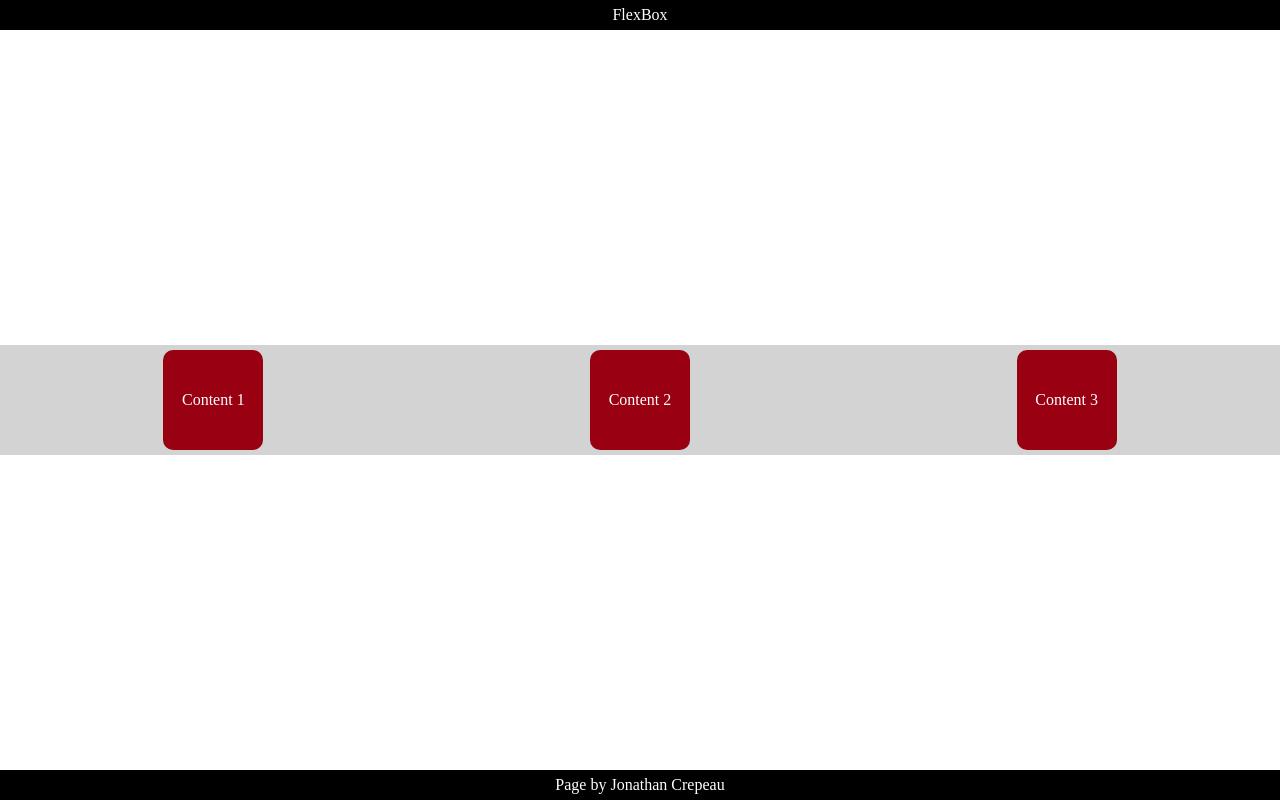
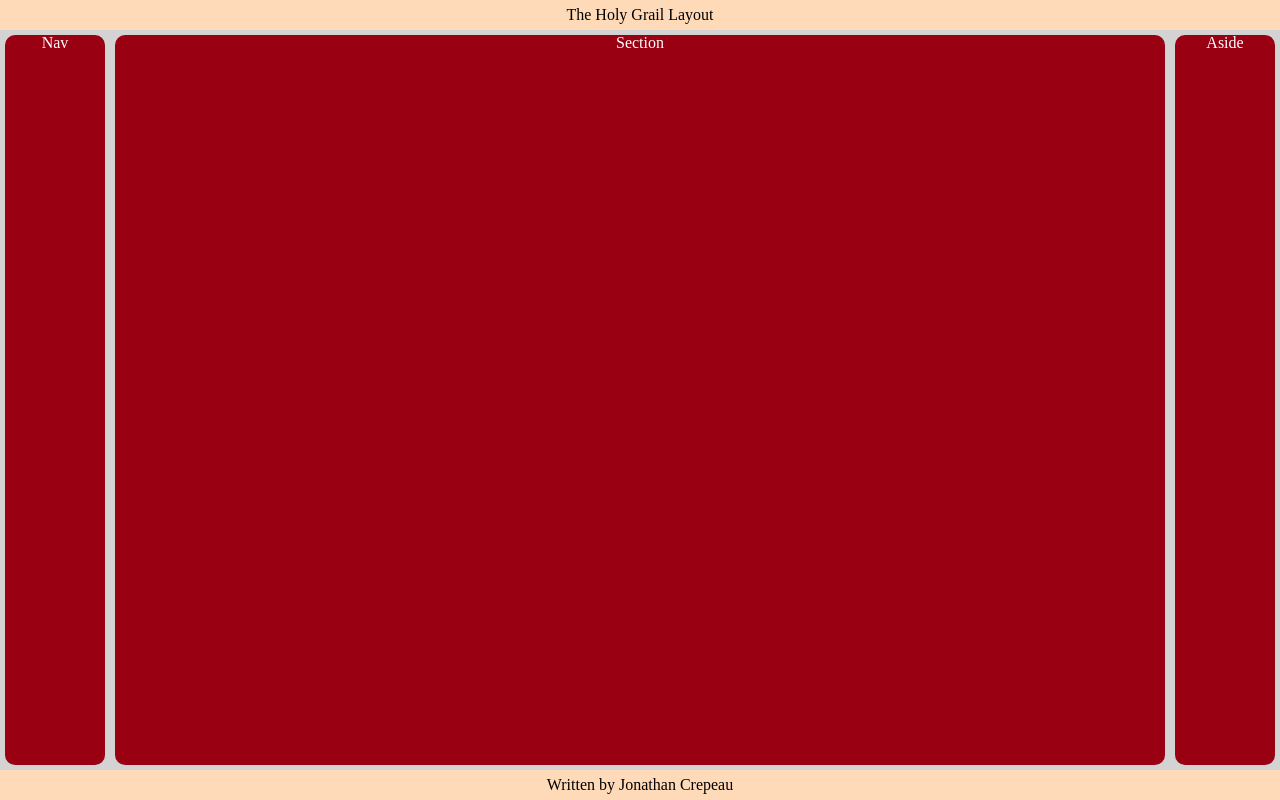
Before and after one commit to jonathan-crepeau/introflex2, a plain HTML site: page index.html in a window 1280 px wide. Drawn offline with Linux system fonts and the light colour scheme.

Commit message:
Holy Grail layout exercise completed

```diff
--- /dev/null
+++ b/holy-grail.css
@@ -0,0 +1,46 @@
+body {
+  min-height: 100vh;
+  margin: 0 auto;
+  display: flex;
+  flex-flow: column nowrap;
+  justify-content: space-between;
+}
+
+header, footer {
+  width: 100%;
+  height: 30px;
+  background: peachpuff;
+  text-align: center;
+  line-height: 30px;
+}
+
+main {
+  flex-grow: 1;
+  background: #D3D3D3;
+  display: flex;
+  justify-content: space-around;
+}
+
+nav, section, aside {
+  background: #990012;
+  flex-basis: 100px;
+  color: #FFFFFF;
+  border-radius: 10px;
+  margin: 5px;
+  text-align: center;
+  line-height: 100%;
+}
+
+section {
+  flex-grow: 1;
+}
+
+@media screen and (max-width: 800px){
+  main {
+    flex-direction: column;
+  }
+
+  section {
+    order: 1;
+  }
+}
--- a/index.html
+++ b/index.html
@@ -6,7 +6,8 @@
   <meta name="viewport" content="width=device-width, initial-scale=1.0">
   <script src="app.js" defer></script>
   <!-- <link rel="stylesheet" href="main.css"> -->
-  <link rel="stylesheet" href="footer-exercise.css">
+  <!-- <link rel="stylesheet" href="footer-exercise.css"> -->
+  <link rel="stylesheet" href="holy-grail.css">
   <title>SEI 7 Flexbox Intro</title>
 </head>
 <body>
@@ -18,7 +19,8 @@
     <div class="child">3</div>
   </div> -->
 
-  <html>
+  <!-- For footer-exercise.css -->
+  <!-- <html>
     <header>
       FlexBox
     </header>
@@ -30,7 +32,20 @@
     <footer>
       Page by Jonathan Crepeau
     </footer>
-  </html>
+  </html> -->
+
+  <header>
+    The Holy Grail Layout
+  </header>
+  <main>
+    <nav>Nav</nav>
+    <section>Section</section>
+    <aside>Aside</aside>
+  </main>
+  <footer>
+    Written by Jonathan Crepeau
+  </footer>
+
 
 </body>
 </html>
```
